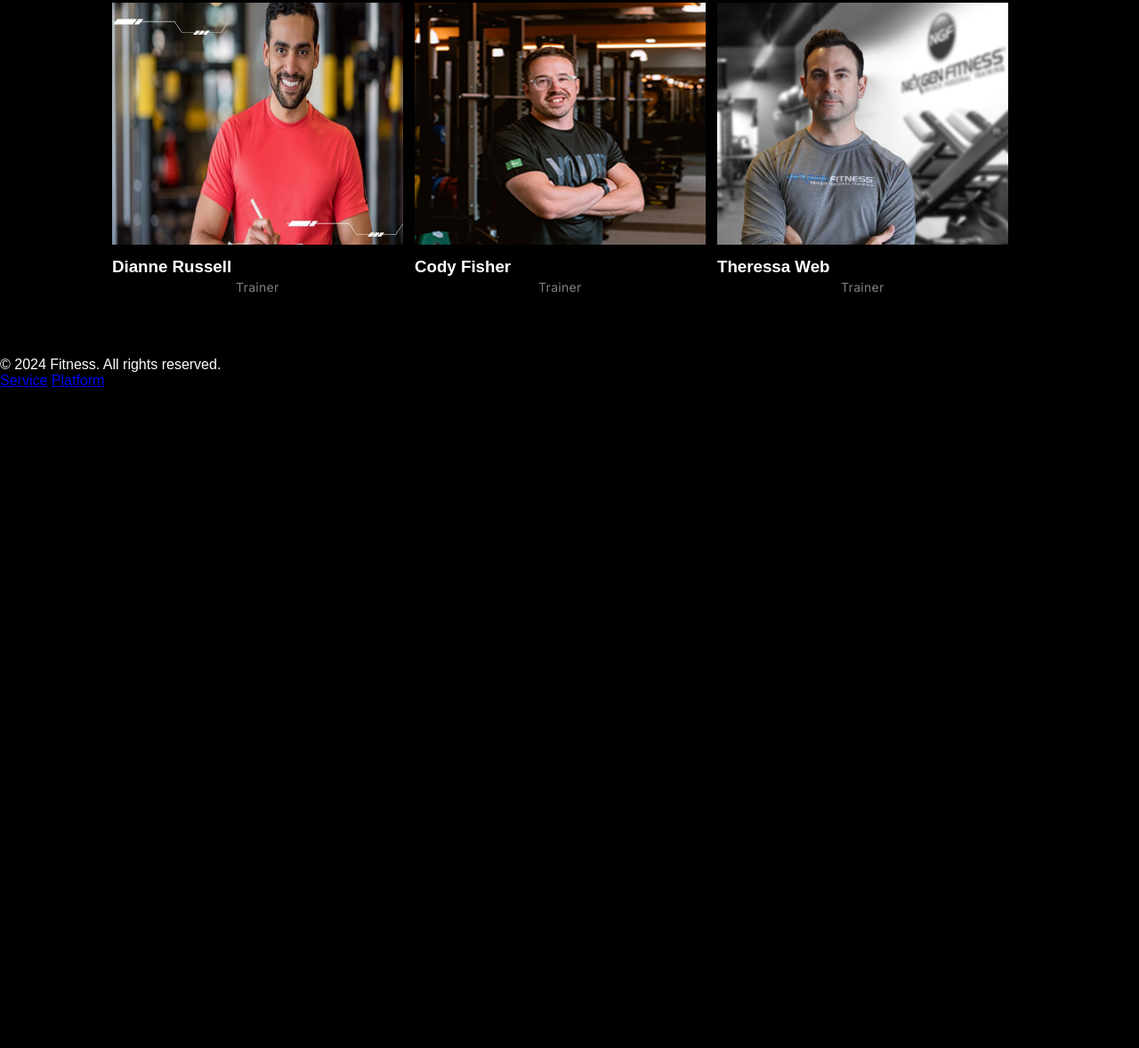
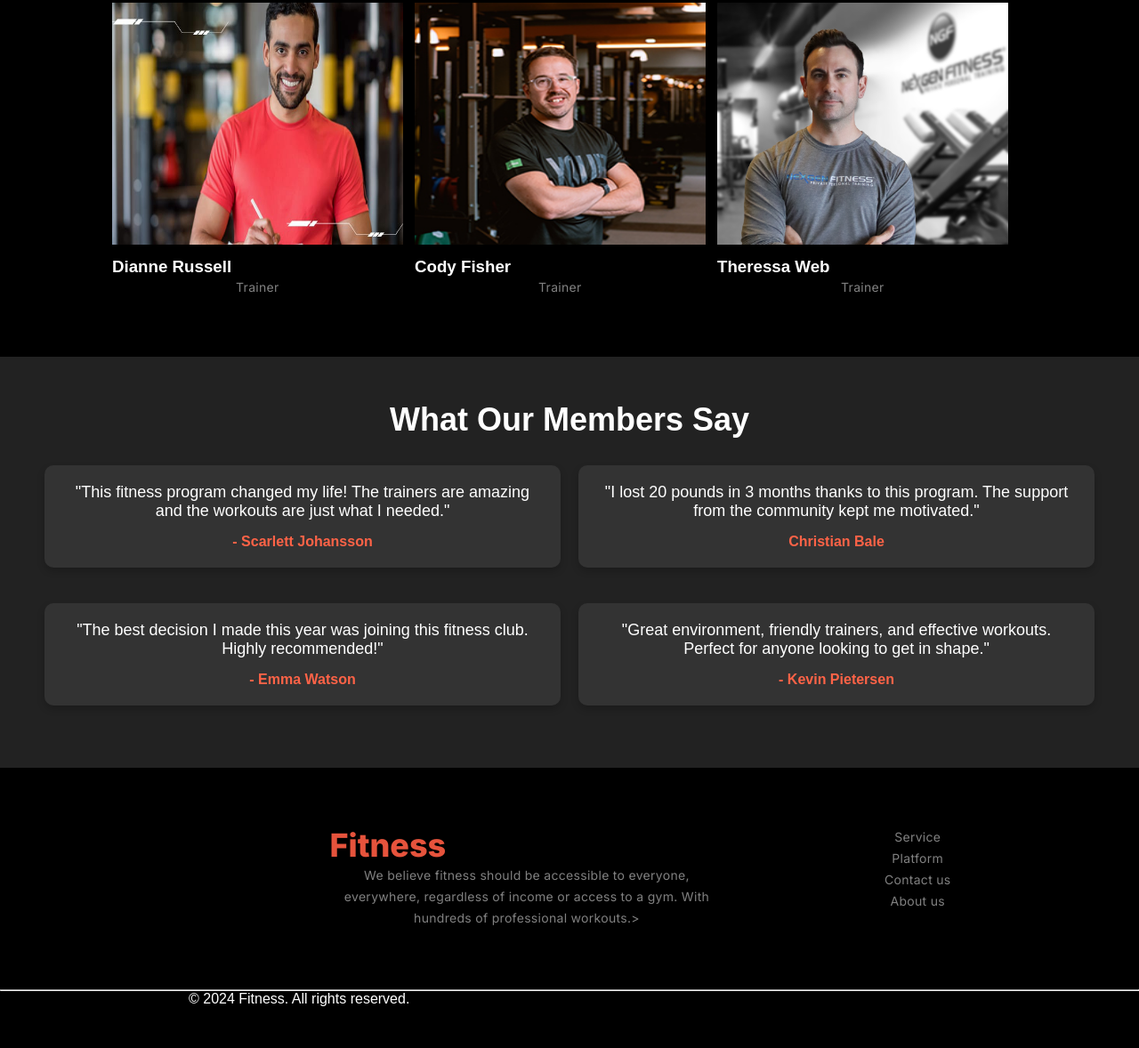
Before and after one commit to hasiburrahmanay1/Assignment-2-repo, a plain HTML site: page index.html in a window 1280 px wide. Shown: the part 2632-3810 px from the top of the page at 89% size. Before the commit the page ends 3069 px from the top, so only its background shows below. Drawn offline with Linux system fonts and the light colour scheme; a web font is replaced by a local one.

Commit message:
Unresponsive website done

```diff
--- a/index.html
+++ b/index.html
@@ -174,11 +174,44 @@
         </div>
     </section>
    <!-- team part ends here -->
+    <!-- Extra part starts here -->
+    <section class="testimonials">
+        <h2>What Our Members Say</h2>
+        <div class="testimonials-grid">
+            <div class="testimonial">
+                <p>"This fitness program changed my life! The trainers are amazing and the workouts are just what I needed."</p>
+                <h3>- Scarlett Johansson</h3>
+            </div>
+            <div class="testimonial">
+                <p>"I lost 20 pounds in 3 months thanks to this program. The support from the community kept me motivated."</p>
+                <h3>Christian Bale </h3>
+            </div>
+            <div class="testimonial">
+                <p>"The best decision I made this year was joining this fitness club. Highly recommended!"</p>
+                <h3>- Emma Watson</h3>
+            </div>
+            <div class="testimonial">
+                <p>"Great environment, friendly trainers, and effective workouts. Perfect for anyone looking to get in shape."</p>
+                <h3>- Kevin Pietersen</h3>
+            </div>
+        </div>
+    </section>
+    <!-- Extra part ends here -->
     <!-- footer part starts here -->
      <footer>
-        <p>&copy; 2024 Fitness. All rights reserved.</p>
-        <div class="footer-links">
-            <a href="#">Service</a>
-            <a href="#">Platform</a>
+        <div class="footer1"><div class="footer-desc">
+            <div class="logo">Fitness</div>
+        <p>We believe fitness should be accessible to everyone, everywhere, regardless of income or access to a gym. With hundreds of professional workouts.></p></div>
+
+            <div class="footer-links">
+            <p>Service</p>
+            <p>Platform</p>
+            <p>Contact us</p>
+            <p>About us</p>
+        </div>
+
+        </div>
+        <hr>
+        <div class="copywright"><p>&copy; 2024 Fitness. All rights reserved.</p></div>
 
     <!-- footer part ends here -->
--- a/style.css
+++ b/style.css
@@ -565,3 +565,96 @@ height: 272px;
 margin-bottom: 10px;
 }
 /* team part ends here */
+/* extra part starts here */
+.testimonials {
+    padding: 50px;
+    background-color: #222;
+    color: #fff;
+    text-align: center;
+}
+
+.testimonials h2 {
+    font-size: 36px;
+    margin-bottom: 30px;
+}
+
+.testimonials-grid {
+    display: flex;
+    gap: 20px;
+    flex-wrap: wrap;
+    justify-content: center;
+}
+
+.testimonial {
+    background-color: #333;
+    padding: 20px;
+    border-radius: 10px;
+    flex: 1 1 calc(50% - 20px);
+    margin-bottom: 20px;
+    box-shadow: 0 4px 8px rgba(0, 0, 0, 0.2);
+}
+
+.testimonial p {
+    font-size: 18px;
+    margin-bottom: 15px;
+}
+
+.testimonial h3 {
+    font-size: 16px;
+    font-weight: bold;
+    color: #ff6347;
+}
+
+/* Responsive Styles */
+@media (max-width: 576px) {
+    .testimonial {
+        flex: 1 1 100%;
+    }
+}
+
+/* extra part ends here */
+/* footer starts here */
+.footer1 {
+position: absolute;
+width: 1059px;
+height: 249px;
+left: 190px;
+top: 66px;
+display: flex;
+flex-direction: row;
+justify-content: space-evenly;
+align-items: flex-start;
+gap: 102;
+padding: 0px;
+position: relative;
+}
+.footer-desc {
+    /* Frame 59 */
+position: static;
+width: 443px;
+height: 176px;
+/* Auto layout */
+display: flex;
+flex-direction: column;
+justify-content: flex-start;
+align-items: flex-start;
+gap: 20;
+padding: 0px;
+}
+.footer1 p{
+color: rgba(255, 255, 255, 0.5);
+font-family: Inter;
+font-size: 14px;
+font-weight: 400;
+line-height: 24px;
+letter-spacing: 0.3px;
+text-align: center;
+}
+.footer-links {
+    display: flex;
+    flex-direction: column;
+}
+.copywright {
+    margin-left: 212px;
+}
+/* footer ends here */
```
